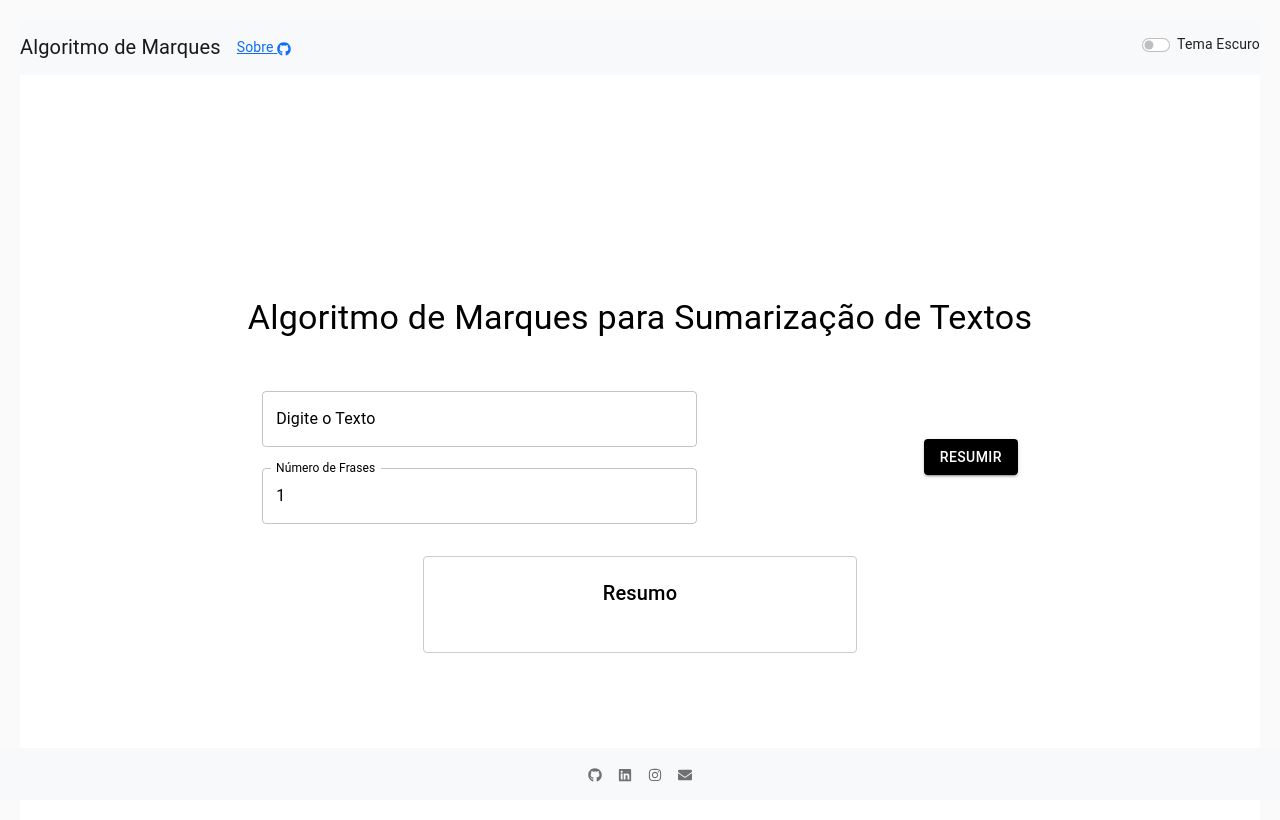
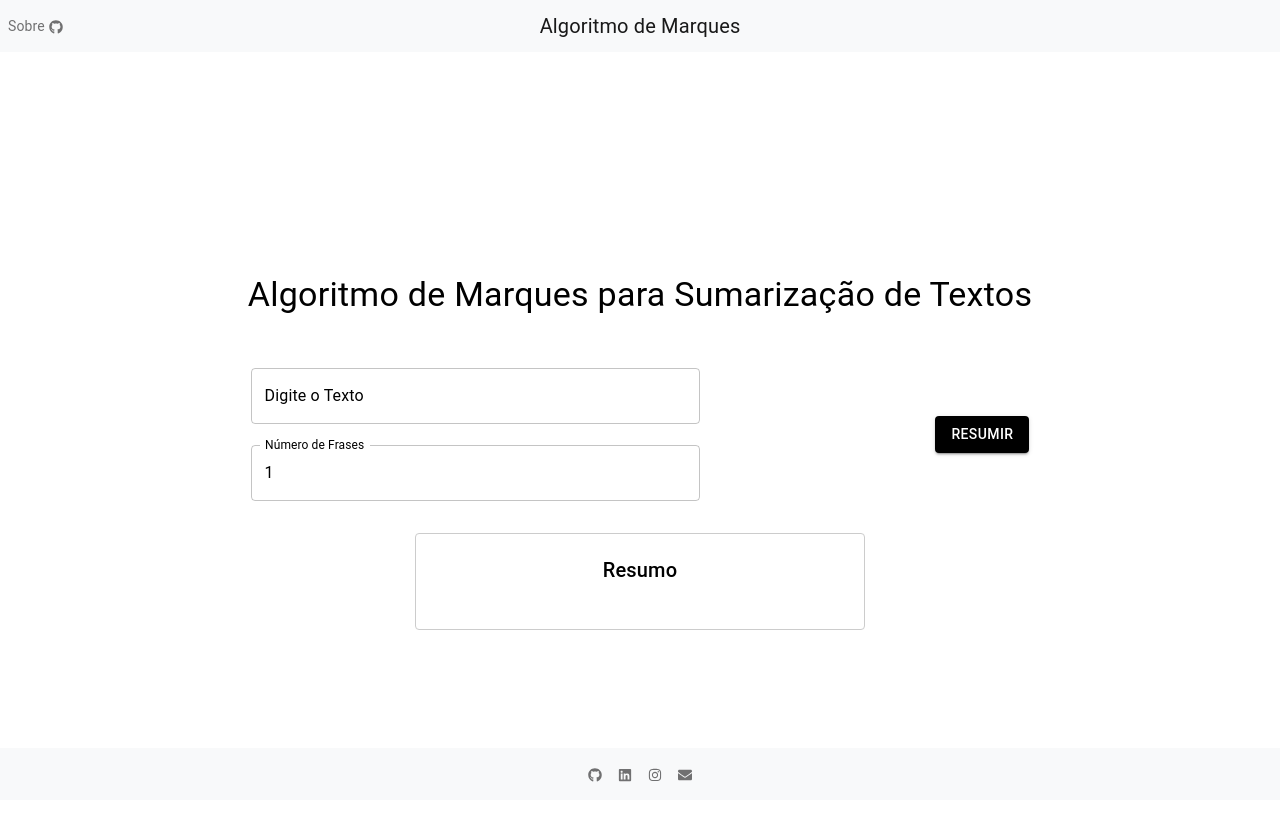
Before and after one commit to micasmarques/algoritmo-marques-tcc, a React (Vite) app in the folder code/frontend/: page / in a window 1280 px wide. Shown: the top 820 px of the page. Built offline with nearby package versions, Linux system fonts and the light colour scheme.

Commit message:
melhorei o design

```diff
--- a/code/frontend/src/App.js
+++ b/code/frontend/src/App.js
@@ -1,14 +1,14 @@
 import React, {useState, useEffect} from 'react';
 import {Link, BrowserRouter as Router} from 'react-router-dom';
 import {useTranslation} from 'react-i18next';
-import {Navbar, Nav, Form} from 'react-bootstrap';
+import {Navbar, Nav} from 'react-bootstrap';
 import Summary from './components/Summary';
 import {FaGithub, FaLinkedin, FaInstagram, FaEnvelope} from 'react-icons/fa';
 import './styles/App.css';
 
 function App() {
     const {t} = useTranslation();
-    const [darkMode, setDarkMode] = useState(false);
+    const [darkMode] = useState(false);
 
     useEffect(() => {
         if (darkMode) {
@@ -18,42 +18,41 @@ function App() {
         }
     }, [darkMode]);
 
-    const handleThemeSwitch = () => {
-        setDarkMode(!darkMode);
-    };
-
     return (
         <Router>
             <div className="App">
-                <Navbar bg="light" expand="lg">
-                    <Navbar.Brand>{t('Algoritmo de Marques')}</Navbar.Brand>
+                <Navbar bg="light" expand="lg" className="top-navbar">
+                    <Navbar.Brand className="navbar-center">
+                        {t('Algoritmo de Marques')}
+                    </Navbar.Brand>
                     <Navbar.Toggle aria-controls="navbar"/>
                     <Navbar.Collapse id="navbar">
-                        <Nav className="mr-auto">
-                            <Link to="https://github.com/micasmarques/algoritmo-marques-tcc" target="_blank">
+                        <Nav className="ml-auto">
+                            <Nav.Link
+                                href="https://github.com/micasmarques/algoritmo-marques-tcc"
+                                target="_blank"
+                            >
                                 {t('Sobre')} <FaGithub/>
-                            </Link>
+                            </Nav.Link>
                         </Nav>
                     </Navbar.Collapse>
-                    <Form.Check
-                        type="switch"
-                        id="theme-switch"
-                        label={darkMode ? t('Tema Claro') : t('Tema Escuro')}
-                        checked={darkMode}
-                        onChange={handleThemeSwitch}
-                        className="ml-auto"
-                    />
                 </Navbar>
                 <Summary/>
-                <Navbar fixed="bottom" bg="light">
+                <Navbar fixed="bottom" bg="light" className="bottom-navbar">
                     <Nav className="mx-auto">
                         <Nav.Link href="https://github.com/micasmarques" target="_blank">
                             <FaGithub/>
                         </Nav.Link>
-                        <Nav.Link href="https://www.linkedin.com/in/micael-marques/" target="_blank">
+                        <Nav.Link
+                            href="https://www.linkedin.com/in/micael-marques/"
+                            target="_blank"
+                        >
                             <FaLinkedin/>
                         </Nav.Link>
-                        <Nav.Link href="https://www.instagram.com/micasmarques/" target="_blank">
+                        <Nav.Link
+                            href="https://www.instagram.com/micasmarques/"
+                            target="_blank"
+                        >
                             <FaInstagram/>
                         </Nav.Link>
                         <Nav.Link href="mailto:micasmarques1132@gmail.com">
--- a/code/frontend/src/styles/App.css
+++ b/code/frontend/src/styles/App.css
@@ -1,7 +1,19 @@
 .App {
-    text-align: center;
-    padding: 20px;
+  text-align: center;
 }
+
+.top-navbar {
+  display: flex;
+  justify-content: center;
+  position: relative;
+}
+
+.navbar-center {
+  position: absolute;
+  left: 50%;
+  transform: translateX(-50%);
+}
+
 
 textarea {
     width: 100%;
@@ -15,18 +27,27 @@ button {
     margin-bottom: 20px;
 }
 
-.dark-mode {
-  background-color: #222;
-  color: #fff;
+/*.top-navbar {*/
+/*    display: flex;*/
+/*    justify-content: center;*/
+/*    align-items: center; !* Adicione esta linha para centralizar verticalmente *!*/
+/*    width: 100%;*/
+/*}*/
+
+.navbar-center {
+    display: flex;
+    justify-content: center;
+    align-items: center;
 }
 
-.dark-mode-switch {
-  position: absolute;
-  top: 20px;
-  right: 20px;
+.bottom-navbar {
+    display: flex;
+    justify-content: center;
+    width: 100%;
 }
 
-body.dark-mode {
-  background-color: #222;
-  color: #fff;
+.bottom-navbar {
+    display: flex;
+    justify-content: center;
+    width: 100%;
 }
```
